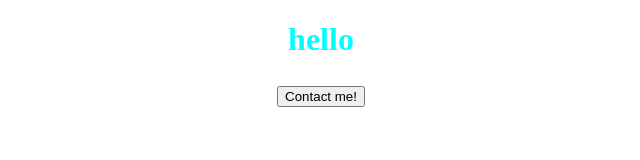
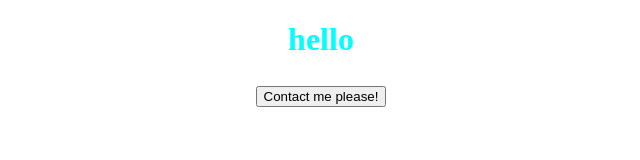
Before and after one commit to zz-giraffe/first-project, a plain HTML site: page index.html in a window 1280 px wide. Shown: the whole page, without its empty margins (319-959 px from the left). Drawn offline with Linux system fonts and the light colour scheme.

Commit message:
Update index.html

```diff
--- a/index.html
+++ b/index.html
@@ -14,7 +14,7 @@
     </h1>
     <h2>
     <button>
-        Contact me!
+        Contact me please!
     </button>
 
     </h2>
```
